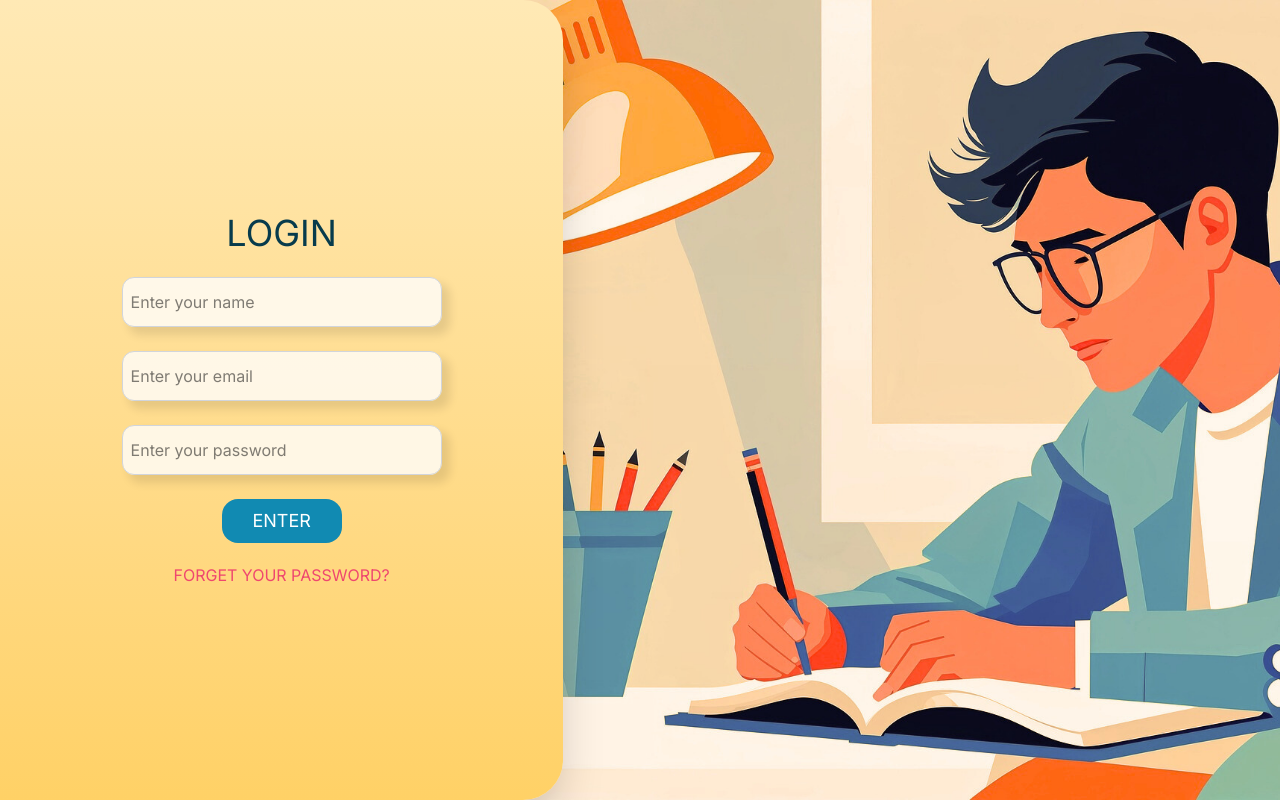
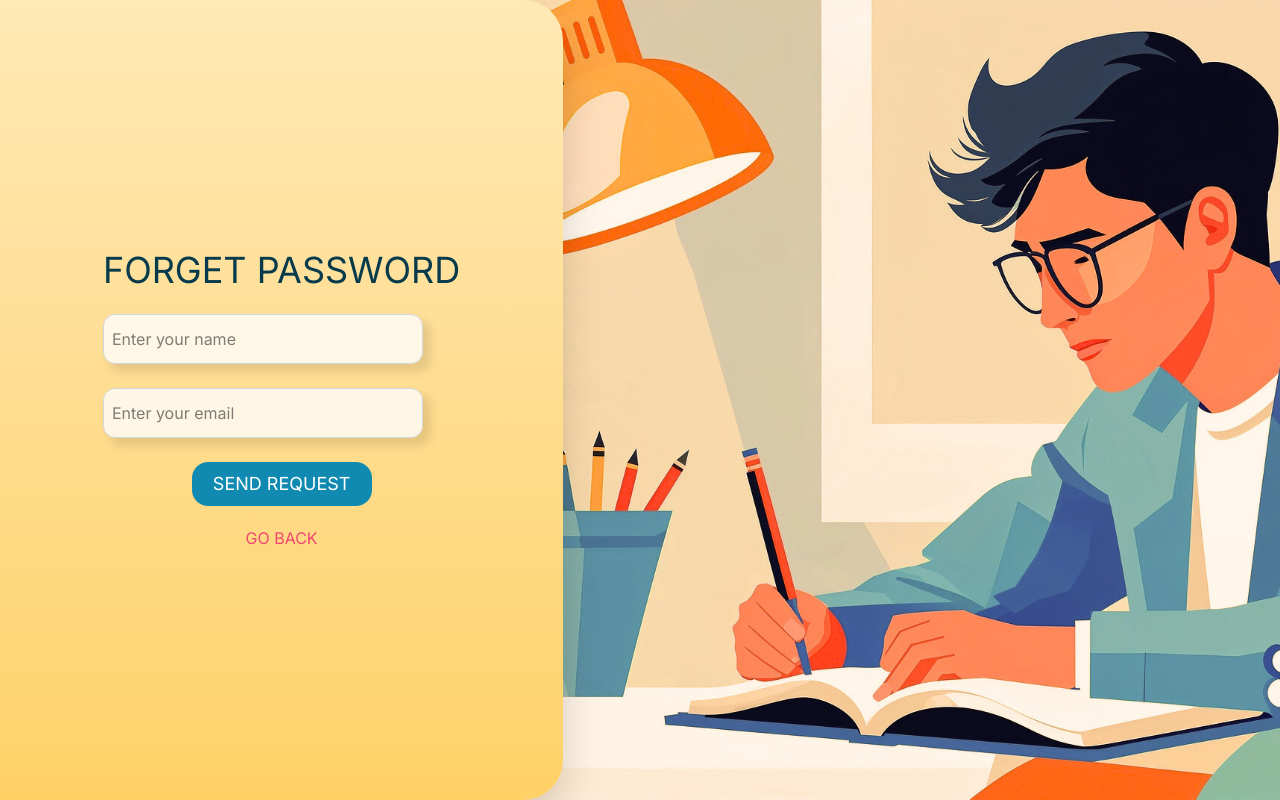
Before and after one commit to GauravVerdhanMaheshwari/College-assigment-portal, a React (Vite) app in the folder frontend/: page / in a window 1280 px wide. Built offline with nearby package versions, Linux system fonts and the light colour scheme.

Commit message:
Replace Login component with ForgetPassword in App component

```diff
--- a/frontend/src/App.jsx
+++ b/frontend/src/App.jsx
@@ -1,9 +1,9 @@
-import Login from "./pages/student/Login";
+import { Login, ForgetPassword } from "./pages";
 
 function App() {
   return (
     <>
-      <Login />
+      <ForgetPassword />
     </>
   );
 }
```
